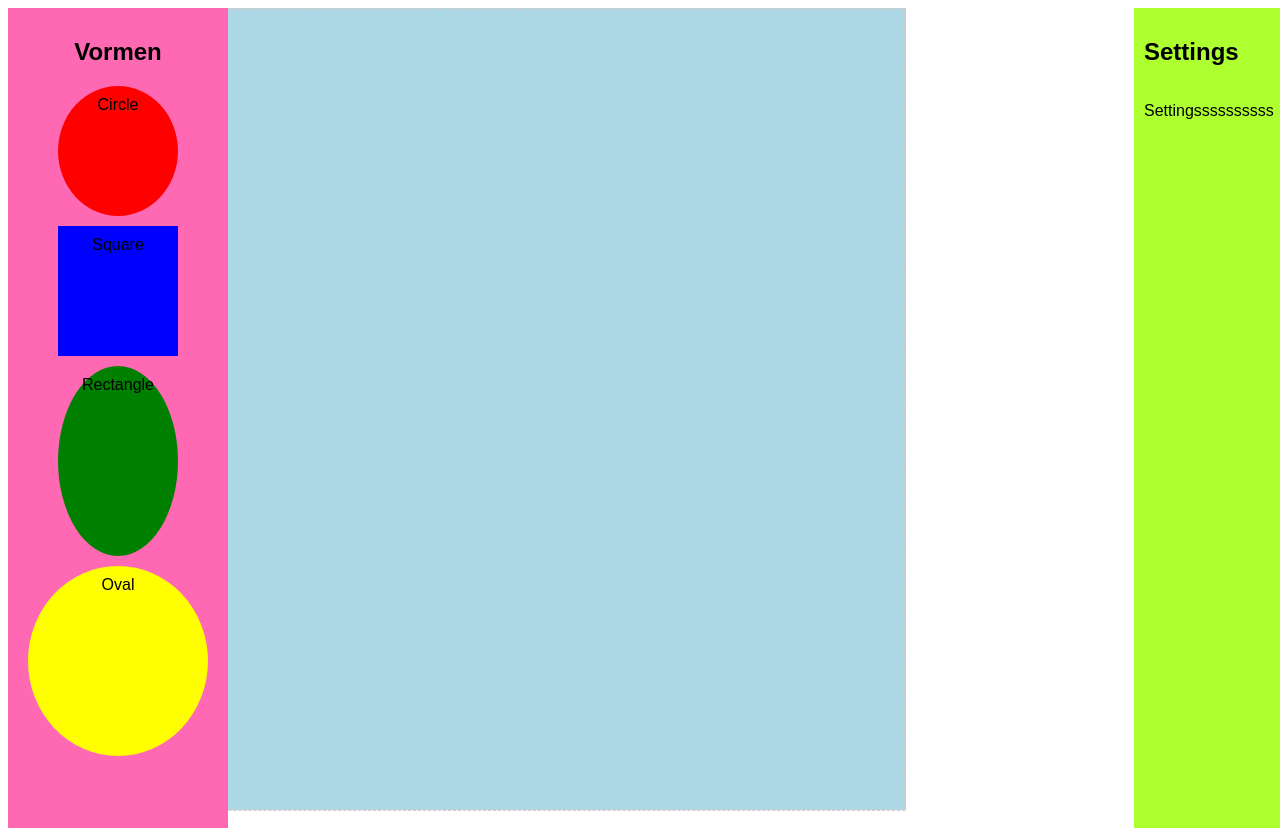
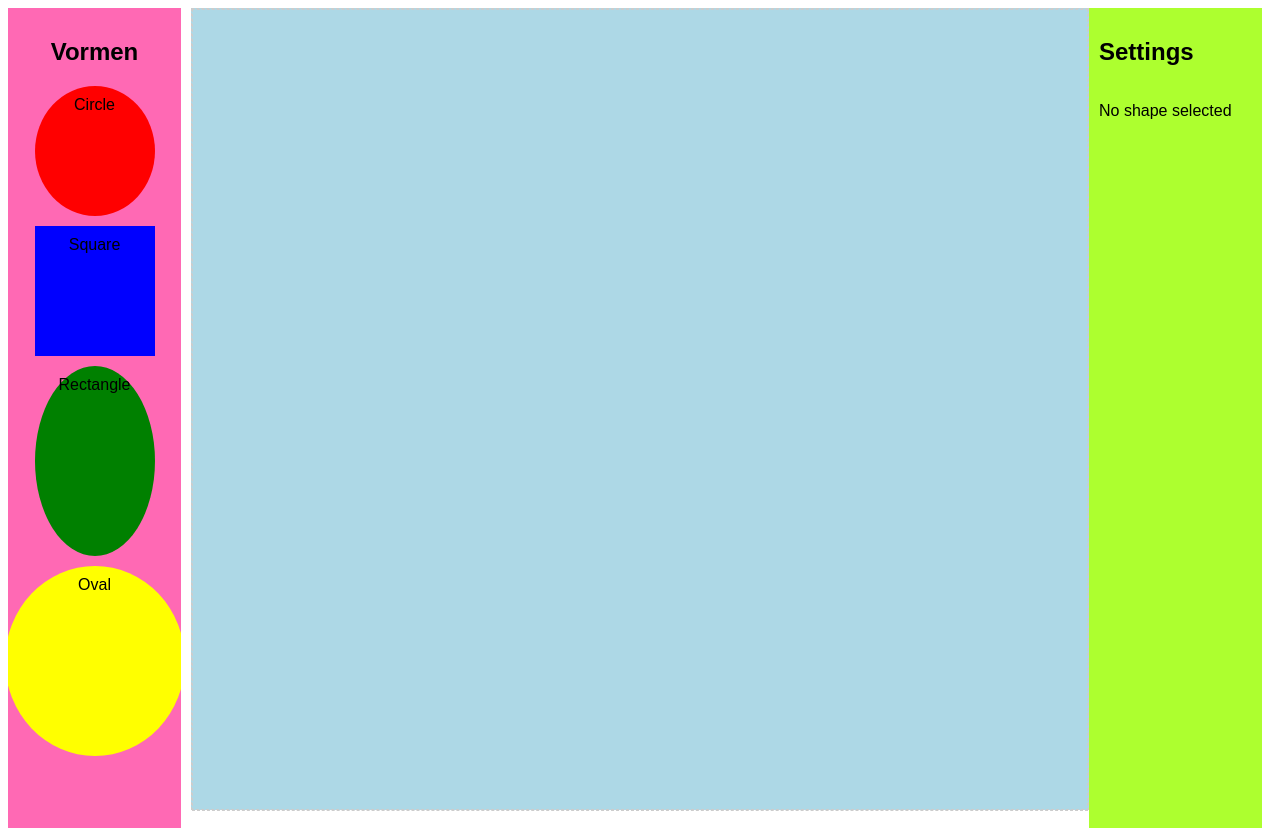
Before and after one commit to vivian3007/dragAndDrop, a React (Vite) app: page / in a window 1280 px wide. Built offline with nearby package versions, Linux system fonts and the light colour scheme.

Commit message:
settingbar

```diff
--- a/src/App.tsx
+++ b/src/App.tsx
@@ -2,87 +2,99 @@ import "./styles.css";
 import Navbar from "./Sidebar.tsx";
 import ShapeField from "./ShapeField";
 import { useState, useRef, useEffect } from "react";
-import { DndContext, DragOverlay } from "@dnd-kit/core";
+import {DndContext, DragOverlay, PointerSensor, useSensor, useSensors} from "@dnd-kit/core";
 import useMousePosition from "./useMousePosition";
 import {v4 as uuidv4} from "uuid";
 import Settingsbar from "./Settingsbar.tsx";
 
 export default function App() {
-    const [droppedShapes, setDroppedShapes] = useState<HTMLDivElement[]>([]);
+    const [droppedShapes, setDroppedShapes] = useState<
+        { id: string; type: string; x: number; y: number }[]
+    >([]);
     const containerRef = useRef<HTMLDivElement>(null);
     const shapeRef = useRef<HTMLDivElement>(null);
-    const navBarRef = useRef<HTMLDivElement>(null);
+
 
     const [shapeType, setShapeType] = useState(null);
     const [activeId, setActiveId] = useState(null);
 
     const mousePosition = useMousePosition();
 
-    const activeShape = droppedShapes.find((shape) => shape.id === activeId);
+    // const activeShape = droppedShapes.find((shape) => shape.id === activeId);
+    const activeShape = droppedShapes[0];
+
+    const sensors = useSensors(
+        useSensor(PointerSensor, {
+            activationConstraint: {
+                distance: 8,
+            },
+        })
+    );
 
     const handleDragEnd = (event) => {
-        const { active, over, delta } = event;
-        setActiveId(null);
-        const currentMouseState = mousePosition;
-        const uniqueId = `${uuidv4()}`;
-
-        if (over && containerRef.current) {
-            const containerRect = containerRef.current.getBoundingClientRect();
-            let shapeWidth = null;
-            let shapeHeight = null;
-
-            const newShape = {
-                id: uniqueId,
-                x: currentMouseState.x - containerRect.x,
-                y: currentMouseState.y - containerRect.y,
-                type: shapeType
-            };
-
-            const existingShape = droppedShapes.find(
-                (shape) => shape.id === newShape.id
-            );
-
-            console.log(existingShape)
-
-            if (!existingShape) {
-                console.log("no shape")
-                if (shapeRef.current) {
-                    shapeWidth = shapeRef.current.clientWidth;
-                    shapeHeight = shapeRef.current.clientHeight;
-                }
-                const isOutOfBounds =
-                    newShape.x - shapeWidth / 2 < 0 ||
-                    newShape.x + shapeWidth / 2 > containerRect.width ||
-                    newShape.y - shapeHeight / 2 < 0 ||
-                    newShape.y + shapeHeight / 2 > containerRect.height;
-
-                if (!isOutOfBounds) {
-                    setDroppedShapes((prevShapes) => [...prevShapes, newShape]);
-                } else {
-                    console.log("Vorm buiten grenzen bij droppen");
-                }
-            } else {
-                console.log("existingshape")
-                const newX = existingShape.x + delta.x;
-                const newY = existingShape.y + delta.y;
-
-                const isOutOfBounds =
-                    existingShape.x - shapeWidth / 2 < 0 ||
-                    existingShape.x + shapeWidth / 2 > containerRect.width ||
-                    existingShape.y - shapeHeight / 2 < 0 ||
-                    existingShape.y + shapeHeight / 2 > containerRect.height;
-
-                if (!isOutOfBounds) {
-                    setDroppedShapes((prevShapes) =>
-                        prevShapes.map((shape) =>
-                            shape.id === activeId ? { ...shape, x: newX, y: newY } : shape
-                        )
-                    );
-                } else {
-                    console.log("Vorm buiten grenzen bij verplaatsen");
-                }
-            }
-        }
+        console.log("drag end")
+        // const { active, over, delta } = event;
+        // setActiveId(null);
+        // const currentMouseState = mousePosition;
+        // const uniqueId = `${uuidv4()}`;
+        //
+        // if (over && containerRef.current) {
+        //     const containerRect = containerRef.current.getBoundingClientRect();
+        //     let shapeWidth = null;
+        //     let shapeHeight = null;
+        //
+        //     const newShape = {
+        //         id: uniqueId,
+        //         x: currentMouseState.x - containerRect.x,
+        //         y: currentMouseState.y - containerRect.y,
+        //         type: shapeType
+        //     };
+        //
+        //     const existingShape = droppedShapes.find(
+        //         (shape) => shape.id === newShape.id
+        //     );
+        //
+        //     // console.log(existingShape)
+        //
+        //     if (!existingShape) {
+        //         console.log("no shape")
+        //         if (shapeRef.current) {
+        //             shapeWidth = shapeRef.current.clientWidth;
+        //             shapeHeight = shapeRef.current.clientHeight;
+        //         }
+        //         const isOutOfBounds =
+        //             newShape.x - shapeWidth / 2 < 0 ||
+        //             newShape.x + shapeWidth / 2 > containerRect.width ||
+        //             newShape.y - shapeHeight / 2 < 0 ||
+        //             newShape.y + shapeHeight / 2 > containerRect.height;
+        //
+        //         if (!isOutOfBounds) {
+        //             setDroppedShapes((prevShapes) => [...prevShapes, newShape]);
+        //         } else {
+        //             console.log("Vorm buiten grenzen bij droppen");
+        //         }
+        //     } else {
+        //         console.log("existingshape")
+        //         const newX = existingShape.x + delta.x;
+        //         const newY = existingShape.y + delta.y;
+        //
+        //         const isOutOfBounds =
+        //             existingShape.x - shapeWidth / 2 < 0 ||
+        //             existingShape.x + shapeWidth / 2 > containerRect.width ||
+        //             existingShape.y - shapeHeight / 2 < 0 ||
+        //             existingShape.y + shapeHeight / 2 > containerRect.height;
+        //
+        //         if (!isOutOfBounds) {
+        //             setDroppedShapes((prevShapes) =>
+        //                 prevShapes.map((shape) =>
+        //                     shape.id === activeId ? { ...shape, x: newX, y: newY } : shape
+        //                 )
+        //             );
+        //         } else {
+        //             console.log("Vorm buiten grenzen bij verplaatsen");
+        //         }
+        //     }
+        // }
     };
 
     // console.log(droppedShapes)
@@ -97,19 +109,28 @@ export default function App() {
         console.log("ShapeType: " + shapeType);
     };
 
+    const handleUpdateShape = (updatedShape: { id: string; width: number; height: number }) => {
+        setDroppedShapes((prevShapes) =>
+            prevShapes.map((shape) =>
+                shape.id === updatedShape.id
+                    ? { ...shape, width: updatedShape.width, height: updatedShape.height }
+                    : shape
+            )
+        );
+    };
+
     // console.log(activeShape);
     // console.log("dragging");
 
     return (
         <div className="App">
-            <DndContext onDragEnd={handleDragEnd} onDragStart={handleDragStart}>
-                <Navbar navBarRef={navBarRef} setDroppedShapes={setDroppedShapes} />
+            <DndContext sensors={sensors} onDragEnd={handleDragEnd} onDragStart={handleDragStart}>
+                <Navbar setDroppedShapes={setDroppedShapes} />
                 <ShapeField
                     droppedShapes={droppedShapes}
                     containerRef={containerRef}
-                    navBarRef={navBarRef}
                 />
-                <Settingsbar activeShape={activeShape} />
+                <Settingsbar activeShape={activeShape} onUpdateShape={handleUpdateShape} />
             </DndContext>
         </div>
     );
--- a/src/Draggable.tsx
+++ b/src/Draggable.tsx
@@ -11,12 +11,15 @@ export default function Draggable({ id, data }: { id: string; data: any }) {
 
     const baseStyle = {
         position: "absolute",
-        left: data?.shape?.x ?? 0, // Gebruik fallback 0 als x niet beschikbaar is
-        top: data?.shape?.y ?? 0, // Gebruik fallback 0 als y niet beschikbaar is
+        left: data?.shape?.x ?? 0,
+        top: data?.shape?.y ?? 0,
+        width: data?.shape?.width,
+        height: data?.shape?.height,
         textAlign: "center",
         display: "flex",
         justifyContent: "center",
         alignItems: "center",
+        cursor: "grab",
     };
 
     const style = transform
@@ -33,6 +36,7 @@ export default function Draggable({ id, data }: { id: string; data: any }) {
             style={style}
             {...listeners}
             {...attributes}
+            onMouseDown={() => {console.log("mouse down")}}
         >
             {id}
         </div>
--- a/src/Settingsbar.tsx
+++ b/src/Settingsbar.tsx
@@ -1,9 +1,59 @@
-export default function Settingsbar(activeShape: {activeShape: any}) {
-    console.log(activeShape)
+import {useEffect, useState} from "react";
+
+export default function Settingsbar({activeShape, onUpdateShape}: {activeShape: any, onUpdateShape: any}) {
+    const [width, setWidth] = useState(null);
+    const [height, setHeight] = useState(null);
+
+    console.log(activeShape);
+
+    useEffect(() => {
+        setWidth(activeShape?.width || 50);
+        setHeight(activeShape?.height || 50);
+    }, [activeShape]);
+
+    const handleSubmit = (e: React.FormEvent) => {
+        console.log("save");
+        e.preventDefault();
+        if (activeShape) {
+            onUpdateShape({
+                id: activeShape.id,
+                width: Number(width),
+                height: Number(height),
+            });
+        }
+    };
     return (
         <nav className="settings-bar">
             <h1>Settings</h1>
-            <p>Settingssssssssss</p>
+            {activeShape ? (
+                <form onSubmit={handleSubmit}>
+                    <div>
+                        <label htmlFor="width">Width:</label>
+                        <input
+                            type="number"
+                            id="width"
+                            value={width}
+                            onChange={(e) => setWidth(e.target.value)}
+                            min="10"
+                            step="1"
+                        />
+                    </div>
+                    <div>
+                        <label htmlFor="height">Height:</label>
+                        <input
+                            type="number"
+                            id="height"
+                            value={height}
+                            onChange={(e) => setHeight(e.target.value)}
+                            min="10" // Optioneel: minimum waarde
+                            step="1"
+                        />
+                    </div>
+                    <button type="submit">Save</button>
+                </form>
+            ) : (
+                <p>No shape selected</p>
+            )}
         </nav>
     );
 }
--- a/src/ShapeField.tsx
+++ b/src/ShapeField.tsx
@@ -1,32 +1,25 @@
 import Droppable from "./Droppable";
 import Draggable from "./Draggable";
 import "./styles.css";
-import { useRef } from "react";
 
 export default function ShapeField({
                                        droppedShapes,
                                        containerRef,
-                                       navBarRef,
                                    }: {
     droppedShapes: [];
     containerRef: any;
-    navBarRef: any;
 }) {
-    let navBarWidth = null;
 
-    if (navBarRef.current) {
-        navBarWidth = navBarRef.current.clientWidth;
-    }
 
-    console.log(droppedShapes)
+    // console.log(droppedShapes)
 
     return (
         <div
             ref={containerRef}
             className="shape-container"
             style={{
-                // position: "relative",
-                left: navBarWidth + 8,
+                position: "relative",
+                // left: navBarWidth + 8,
                 height: "100vh",
                 width: "70vw",
                 border: "1px dashed #ccc",
--- a/src/Sidebar.tsx
+++ b/src/Sidebar.tsx
@@ -1,8 +1,7 @@
-import Draggable from "./Draggable";
 import { v4 as uuidv4 } from "uuid";
 import {useEffect, useRef, useState} from "react";
 
-export default function Sidebar({ navBarRef, setDroppedShapes }: { navBarRef: any, setDroppedShapes: any }) {
+export default function Sidebar({ setDroppedShapes }: { setDroppedShapes: any }) {
     const shapes = [
         { type: "circle", label: "Circle" },
         { type: "square", label: "Square" },
@@ -14,6 +13,7 @@ export default function Sidebar({ navBarRef, setDroppedShapes }: { navBarRef: an
     const [position, setPosition] = useState({ x: 0, y: 0 });
     const [currentShape, setCurrentShape] = useState<string | null>(null);
     const dragItemRef = useRef<HTMLDivElement | null>(null);
+    const navBarRef = useRef<HTMLDivElement>(null);
 
     const handleMouseDown = (e: any, shapeType: any) => {
         e.preventDefault();
@@ -44,6 +44,8 @@ export default function Sidebar({ navBarRef, setDroppedShapes }: { navBarRef: an
                 type: currentShape,
                 x: e.clientX - navBarRef.current.clientWidth - width / 2,
                 y: e.clientY - height / 2,
+                width: width,
+                height: height,
             };
             setDroppedShapes((prevShapes: any[]) => [...prevShapes, newShape]);
         }
--- a/src/styles.css
+++ b/src/styles.css
@@ -5,7 +5,7 @@
 
 .Navbar {
     /* height: 100vh; */
-    width: 200px;
+    width: 15vw;
     min-height: 100vh;
     background-color: hotpink;
     padding: 10px;
@@ -14,12 +14,12 @@
     flex-direction: column;
     /*justify-content: center;*/
     align-items: center;
-    /* overflow: scroll; */
+     overflow: auto;
 }
 
 .settings-bar {
     /* height: 100vh; */
-    width: 10vw;
+    width: 15vw;
     min-height: 100vh;
     background-color: greenyellow;
     padding: 10px;
@@ -27,7 +27,7 @@
     display: flex;
     flex-direction: column;
     position: relative;
-    left: 70vw;
+    /*left: 70vw;*/
     /* overflow: scroll; */
 }
 
@@ -95,4 +95,5 @@
     text-align: center;
     padding-top: 10px;
     align-items: center;
+    cursor: grab;
 }
```
